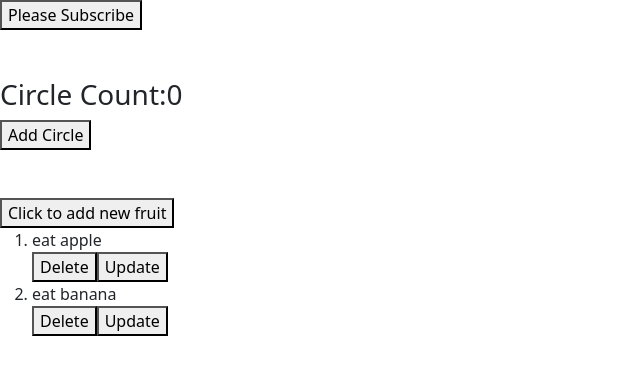
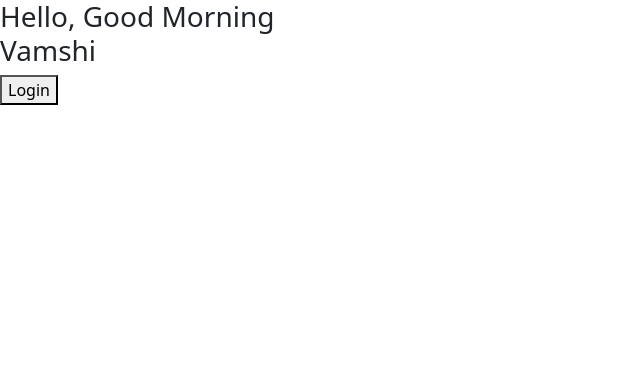
Before and after one commit to Vamshii17/REACT_PRACTICE, a React (Create React App) app: page / in a window 1280 px wide. Shown: the top 374 px of the page, without its empty margins (0-640 px from the left). Built offline with nearby package versions, Linux system fonts and the light colour scheme.

Commit message:
Props using Class Based Components

```diff
--- a/src/App.js
+++ b/src/App.js
@@ -1,8 +1,7 @@
 import React from "react"
 import "./style.css"
-import YoutubeButtonComponent from "./Components/YoutubeButton/YoutubeButton"
-import TodoComponent from "./Components/Todo/todo";
-import CircleGeneratorComponent from "./Components/Circles/circleGenerator";
+import GreetingComponent from"./Components/Greeting/greeting"
+import ButtonComponent from "./Components/Button/Button";
 
 function Hello(){
   // const iplTeams=[{
@@ -23,15 +22,10 @@ function Hello(){
   // }]
   return(
     <>
-      <YoutubeButtonComponent></YoutubeButtonComponent>
-      <br></br>
-      <br></br>
-      <br></br>
-      <CircleGeneratorComponent></CircleGeneratorComponent>
-      <br></br>
-      <br></br>
-      <br></br>
-      <TodoComponent></TodoComponent>
+      <GreetingComponent>
+        <h3>Vamshi</h3>
+      </GreetingComponent>
+      <ButtonComponent text={"Login"}></ButtonComponent>
     </>
   )
 }
--- a/src/Components/Button/Button.js
+++ b/src/Components/Button/Button.js
@@ -1,11 +1,20 @@
-const ButtonComponent = (prop)=>{
-    console.log(prop)
-    const {text, textColor="yellow"} = prop;
-    return(
-        <>
-        <button style={{color: textColor, backgroundColor: "black"}}>{text}</button>
-        </>
-    )
+import { Component } from "react";
+
+class ButtonComponent extends Component{
+    render(){
+        return(
+            <button>{this.props.text}</button>
+        )
+    }
 }
+// const ButtonComponent = (prop)=>{
+//     console.log(prop)
+//     const {text, textColor="yellow"} = prop;
+//     return(
+//         <>
+//         <button style={{color: textColor, backgroundColor: "black"}}>{text}</button>
+//         </>
+//     )
+// }
 
 export default ButtonComponent;
```
